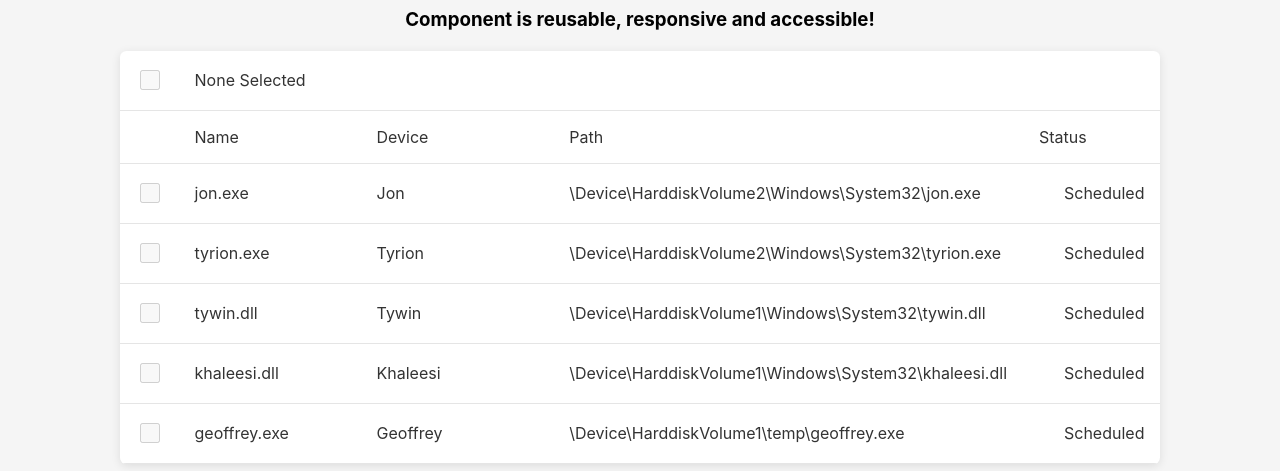
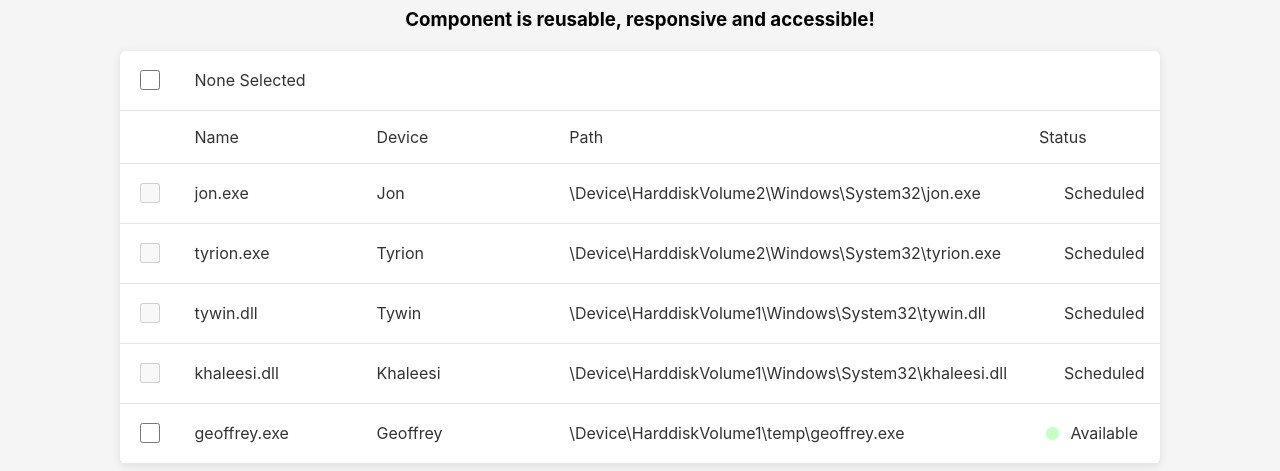
Before and after one commit to brbri/download-list-component, a React (Create React App) app: page / in a window 1280 px wide. Shown: the part 454-925 px from the top of the page. Built offline with nearby package versions, Linux system fonts and the light colour scheme.

Commit message:
remove componentShouldReceivProps

```diff
--- a/src/App.js
+++ b/src/App.js
@@ -1,64 +1,130 @@
-import React, {Component} from 'react';
-import Table from './Components/TableComponent/TableComponent';
-import './App.scss';
+import React, { Component } from "react";
+import Table from "./Components/TableComponent/TableComponent";
+import "./App.scss";
 
 class App extends Component {
   constructor(props) {
     super(props);
-    this.state = {
-      cols: [{name: 'name', header: 'Name'}, {name: 'device', header: 'Device'}, {name: 'path', header: 'Path'}, {name: 'status', header: 'Status'}],
-      downloads: []
-    };
-  };
+    this.state = {};
+  }
 
   async componentDidMount() {
     //Simulate fetching data in case data is dynamically loaded
     try {
       const data = await this.fetchData();
-      const newListObj = [...data].map(item => { return {...item, selected: false} });
-      this.setState({downloads: newListObj, error: null})
+      const newListObj = [...data].map((item) => {
+        return { ...item, selected: false };
+      });
+      this.setState({ downloads: newListObj, error: null });
     } catch (error) {
-      this.setState({ error: error.message, response: [] })
+      this.setState({ error: error.message, response: [] });
     }
   }
 
   fetchData = () => {
     const downloads = [
-      {name: 'smss.exe', device: 'Stark', path: '\\Device\\HarddiskVolume2\\Windows\\System32\\smss.exe', status: 'scheduled'},
-      {name: 'netsh.exe', device: 'Targaryen', path: '\\Device\\HarddiskVolume2\\Windows\\System32\\netsh.exe', status: 'available'},
-      {name: 'uxtheme.dll', device: 'Lanniester', path: '\\Device\\HarddiskVolume1\\Windows\\System32\\uxtheme.dll', status: 'available'},
-      {name: 'cryptbase.dll', device: 'Martell', path: '\\Device\\HarddiskVolume1\\Windows\\System32\\cryptbase.dll', status: 'scheduled'},
-      {name: '7za.exe', device: 'Baratheon', path: '\\Device\\HarddiskVolume1\\temp\\7za.exe', status: 'available'}
+      {
+        name: "smss.exe",
+        device: "Stark",
+        path: "\\Device\\HarddiskVolume2\\Windows\\System32\\smss.exe",
+        status: "scheduled"
+      },
+      {
+        name: "netsh.exe",
+        device: "Targaryen",
+        path: "\\Device\\HarddiskVolume2\\Windows\\System32\\netsh.exe",
+        status: "available"
+      },
+      {
+        name: "uxtheme.dll",
+        device: "Lanniester",
+        path: "\\Device\\HarddiskVolume1\\Windows\\System32\\uxtheme.dll",
+        status: "available"
+      },
+      {
+        name: "cryptbase.dll",
+        device: "Martell",
+        path: "\\Device\\HarddiskVolume1\\Windows\\System32\\cryptbase.dll",
+        status: "scheduled"
+      },
+      {
+        name: "7za.exe",
+        device: "Baratheon",
+        path: "\\Device\\HarddiskVolume1\\temp\\7za.exe",
+        status: "available"
+      }
     ];
     return new Promise((resolve, reject) => {
       resolve(downloads);
-    })
+    });
+  };
+
+  renderTable = (downloads) => {
+    if (downloads) {
+      return (
+        <Table
+          cols={[
+            { name: "name", header: "Name" },
+            { name: "device", header: "Device" },
+            { name: "path", header: "Path" },
+            { name: "status", header: "Status" }
+          ]}
+          rows={downloads || []}
+        />
+      );
     }
+  };
 
   render() {
-    const {cols, downloads} = this.state;
+    const { downloads } = this.state;
     return (
       <div className="App">
-          <Table
-            data-testid="table1"
-            cols={cols}
-            rows={downloads || []}
-          />
+        {this.renderTable(downloads)}
         <h3>Component is reusable, responsive and accessible!</h3>
         <Table
-            cols={cols}
+          cols={[
+            { name: "name", header: "Name" },
+            { name: "device", header: "Device" },
+            { name: "path", header: "Path" },
+            { name: "status", header: "Status" }
+          ]}
           rows={[
-              {name: 'jon.exe', device: 'Jon', path: '\\Device\\HarddiskVolume2\\Windows\\System32\\jon.exe', status: 'scheduled'},
-              {name: 'tyrion.exe', device: 'Tyrion', path: '\\Device\\HarddiskVolume2\\Windows\\System32\\tyrion.exe', status: 'scheduled'},
-              {name: 'tywin.dll', device: 'Tywin', path: '\\Device\\HarddiskVolume1\\Windows\\System32\\tywin.dll', status: 'scheduled'},
-              {name: 'khaleesi.dll', device: 'Khaleesi', path: '\\Device\\HarddiskVolume1\\Windows\\System32\\khaleesi.dll', status: 'scheduled'},
-              {name: 'geoffrey.exe', device: 'Geoffrey', path: '\\Device\\HarddiskVolume1\\temp\\geoffrey.exe', status: 'scheduled'}
+            {
+              name: "jon.exe",
+              device: "Jon",
+              path: "\\Device\\HarddiskVolume2\\Windows\\System32\\jon.exe",
+              status: "scheduled"
+            },
+            {
+              name: "tyrion.exe",
+              device: "Tyrion",
+              path: "\\Device\\HarddiskVolume2\\Windows\\System32\\tyrion.exe",
+              status: "scheduled"
+            },
+            {
+              name: "tywin.dll",
+              device: "Tywin",
+              path: "\\Device\\HarddiskVolume1\\Windows\\System32\\tywin.dll",
+              status: "scheduled"
+            },
+            {
+              name: "khaleesi.dll",
+              device: "Khaleesi",
+              path:
+                "\\Device\\HarddiskVolume1\\Windows\\System32\\khaleesi.dll",
+              status: "scheduled"
+            },
+            {
+              name: "geoffrey.exe",
+              device: "Geoffrey",
+              path: "\\Device\\HarddiskVolume1\\temp\\geoffrey.exe",
+              status: "available"
+            }
           ]}
         />
       </div>
     );
   }
-
 }
 
 export default App;
--- a/src/Components/TableComponent/TableComponent.js
+++ b/src/Components/TableComponent/TableComponent.js
@@ -17,10 +17,6 @@ class Table extends Component {
   componentDidMount() {
     const { rows } = this.props;
     this.receiveProps(rows)
-  }
-
-  componentWillReceiveProps(nextProps) {
-    this.receiveProps(nextProps.rows)
   }
 
   receiveProps = (rows = []) => {
```
Lines whose indentation alone changed are shown as unchanged.
